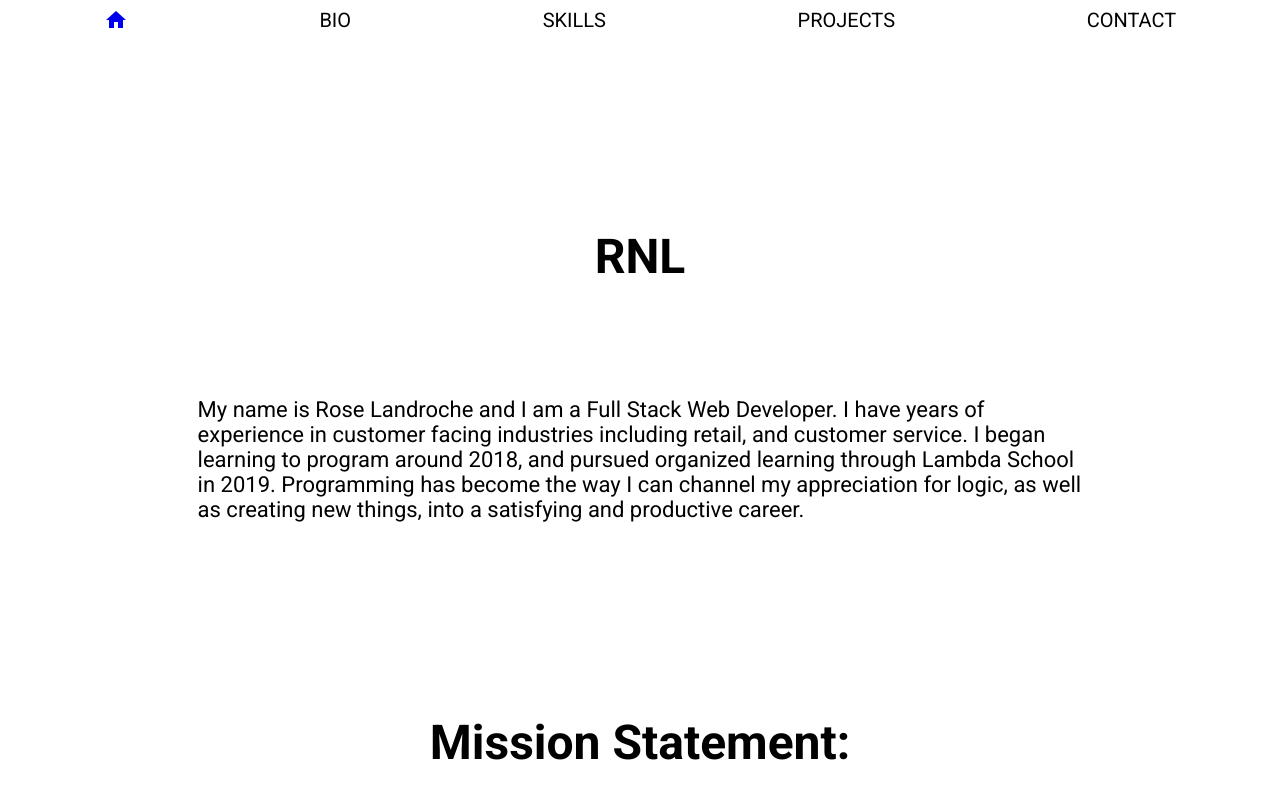
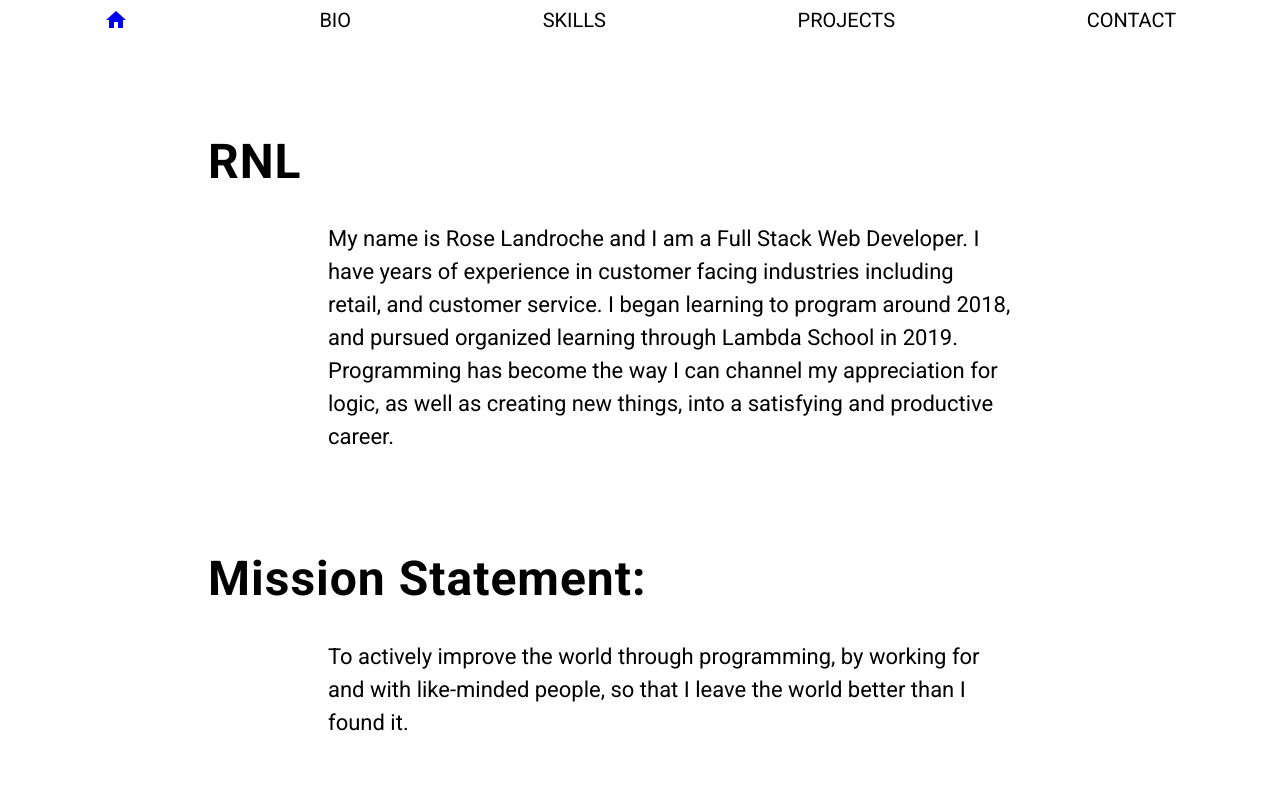
Before and after one commit to roselandroche/portfolio, a React (Create React App) app in the folder my-portfolio/: page /bio in a window 1280 px wide. Shown: the top 800 px of the page. Built offline with nearby package versions, Linux system fonts and the light colour scheme.

Commit message:
Spacing Bio

```diff
--- a/my-portfolio/src/css/Bio.css
+++ b/my-portfolio/src/css/Bio.css
@@ -1,12 +1,17 @@
 h1 {
-    margin: 24vh 24vh 14vh 24vh;
+    padding-top: 65px;
+    padding-left: 200px;
     font-size: 48px;
     color: black;
+    text-align: left;
+    letter-spacing: 1px;
 }
 
 p {
     color: black;
     font-size: 22px;
-    padding: 0 15%;
+    line-height: 33px;
     text-align: left;
+    padding-left: 320px;
+    padding-right: 260px;
 }
```
